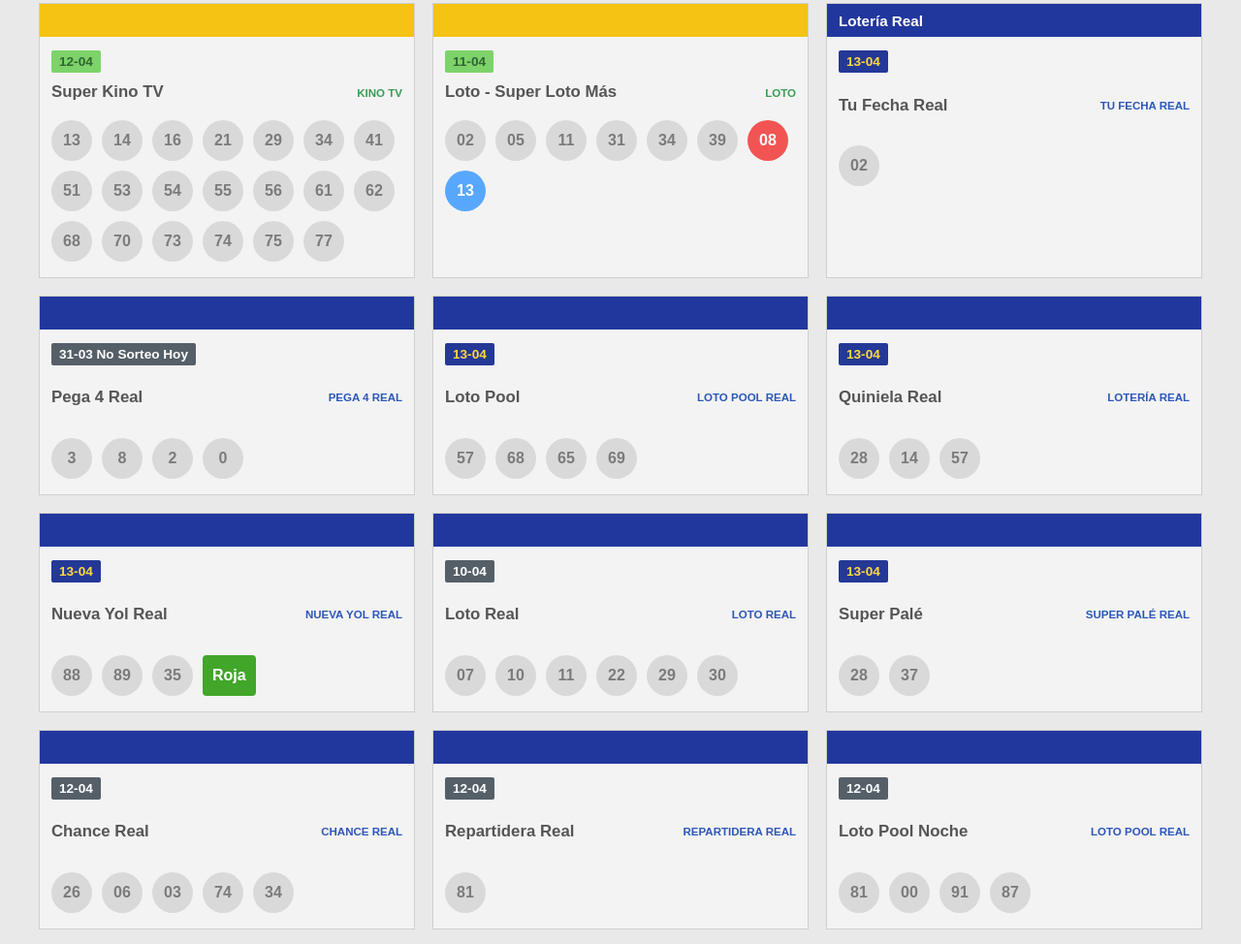
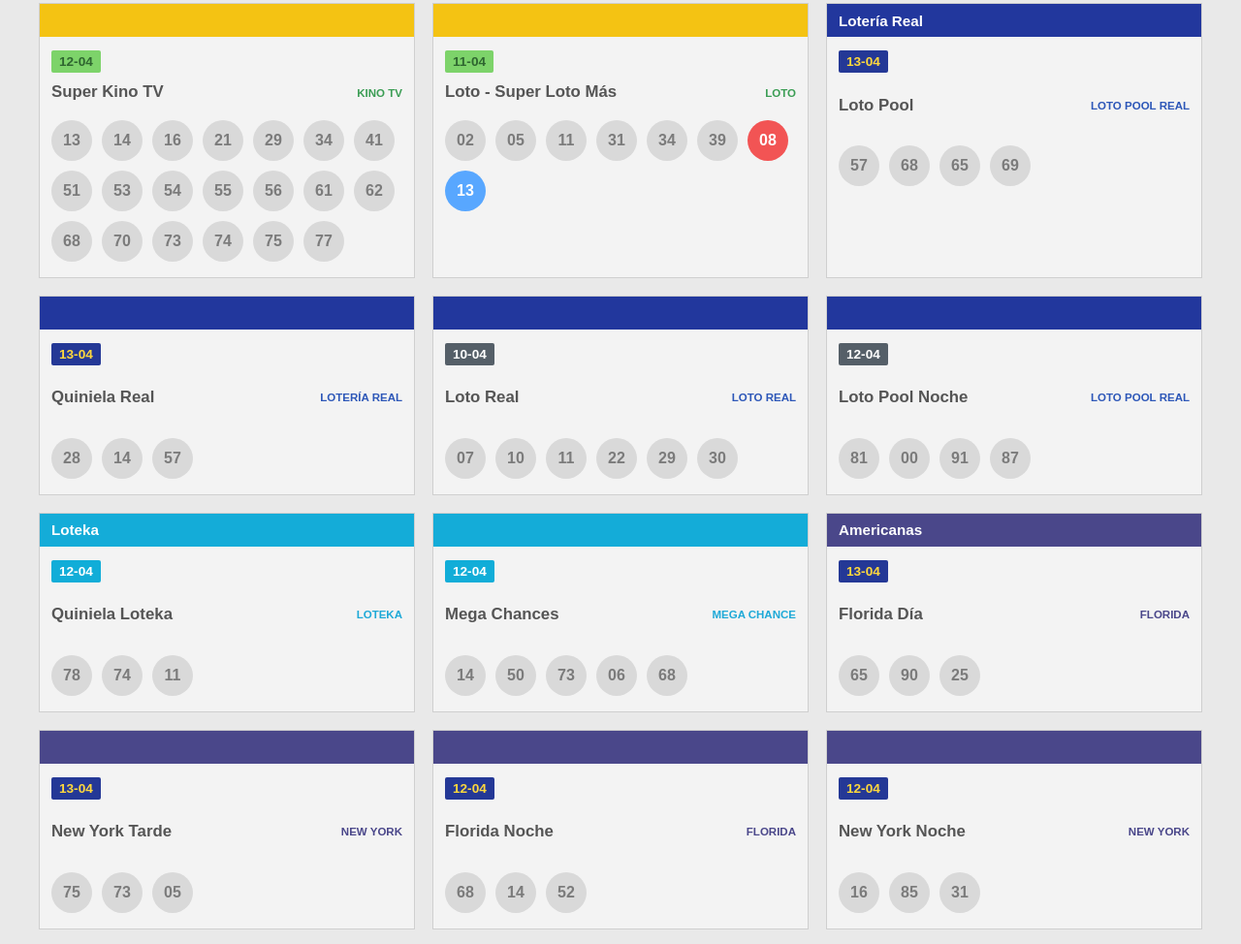
Before and after one commit to frankramking/resultadoshoyrd, a plain HTML site: page index.html in a window 1280 px wide. Shown: the part 743-1717 px from the top of the page at 97% size. Drawn offline with Linux system fonts and the light colour scheme.

Commit message:
Add files via upload

```diff
--- a/index.html
+++ b/index.html
@@ -388,6 +388,42 @@
         <!-- =========================
              LOTERIA REAL
         ========================= -->
+        <article class="resultado-card tema-azul solo-en-detalle">
+          <div class="card-top">Lotería Real</div>
+
+          <div class="card-body">
+            <div class="card-meta">
+              <span class="fecha-tag fecha-tag-azul">08-04</span>
+              <span class="badge-estadisticas">ESTADÍSTICAS</span>
+            </div>
+
+            <div class="card-header">
+              <h3>Tu Fecha Real</h3>
+              <span class="logo-mini logo-mini-azul">TU FECHA REAL</span>
+            </div>
+
+            <div class="bolas" id="real-tu-fecha"></div>
+          </div>
+        </article>
+
+        <article class="resultado-card tema-azul solo-en-detalle">
+          <div class="card-top"></div>
+
+          <div class="card-body">
+            <div class="card-meta">
+              <span class="fecha-tag fecha-tag-gris">08-04</span>
+              <span class="badge-estadisticas">ESTADÍSTICAS</span>
+            </div>
+
+            <div class="card-header">
+              <h3>Pega 4 Real</h3>
+              <span class="logo-mini logo-mini-azul">PEGA 4 REAL</span>
+            </div>
+
+            <div class="bolas" id="real-pega4"></div>
+          </div>
+        </article>
+
         <article class="resultado-card tema-azul" id="loteria-real">
           <div class="card-top">Lotería Real</div>
 
@@ -398,42 +434,6 @@
             </div>
 
             <div class="card-header">
-              <h3>Tu Fecha Real</h3>
-              <span class="logo-mini logo-mini-azul">TU FECHA REAL</span>
-            </div>
-
-            <div class="bolas" id="real-tu-fecha"></div>
-          </div>
-        </article>
-
-        <article class="resultado-card tema-azul">
-          <div class="card-top"></div>
-
-          <div class="card-body">
-            <div class="card-meta">
-              <span class="fecha-tag fecha-tag-gris">08-04</span>
-              <span class="badge-estadisticas">ESTADÍSTICAS</span>
-            </div>
-
-            <div class="card-header">
-              <h3>Pega 4 Real</h3>
-              <span class="logo-mini logo-mini-azul">PEGA 4 REAL</span>
-            </div>
-
-            <div class="bolas" id="real-pega4"></div>
-          </div>
-        </article>
-
-        <article class="resultado-card tema-azul">
-          <div class="card-top"></div>
-
-          <div class="card-body">
-            <div class="card-meta">
-              <span class="fecha-tag fecha-tag-azul">08-04</span>
-              <span class="badge-estadisticas">ESTADÍSTICAS</span>
-            </div>
-
-            <div class="card-header">
               <h3>Loto Pool</h3>
               <span class="logo-mini logo-mini-azul">LOTO POOL REAL</span>
             </div>
@@ -467,7 +467,7 @@
           </div>
         </article>
 
-        <article class="resultado-card tema-azul">
+        <article class="resultado-card tema-azul solo-en-detalle">
           <div class="card-top"></div>
 
           <div class="card-body">
@@ -503,7 +503,7 @@
           </div>
         </article>
 
-        <article class="resultado-card tema-azul">
+        <article class="resultado-card tema-azul solo-en-detalle">
           <div class="card-top"></div>
 
           <div class="card-body">
@@ -521,7 +521,7 @@
           </div>
         </article>
 
-        <article class="resultado-card tema-azul">
+        <article class="resultado-card tema-azul solo-en-detalle">
           <div class="card-top"></div>
 
           <div class="card-body">
@@ -539,7 +539,7 @@
           </div>
         </article>
 
-        <article class="resultado-card tema-azul">
+        <article class="resultado-card tema-azul solo-en-detalle">
           <div class="card-top"></div>
 
           <div class="card-body">
```
